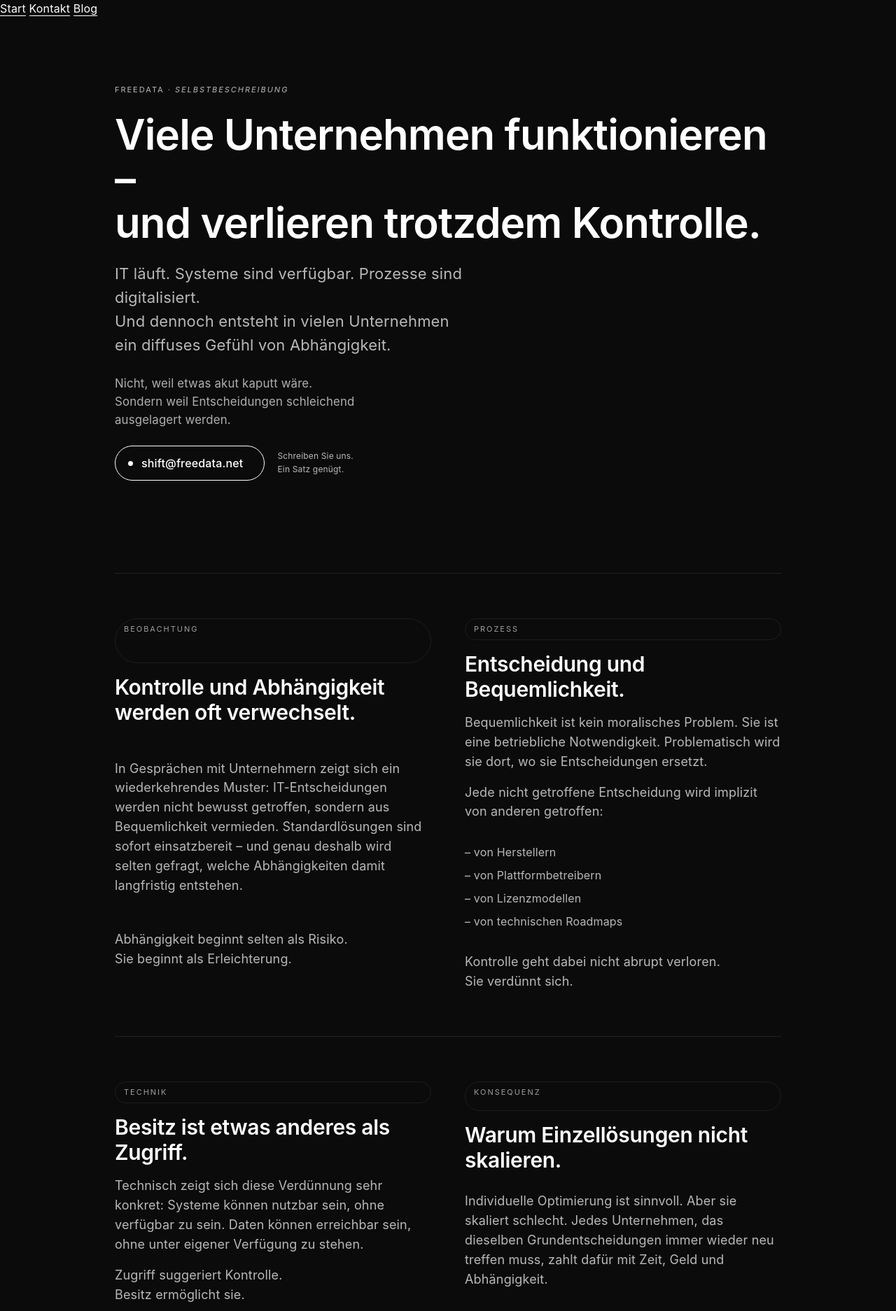
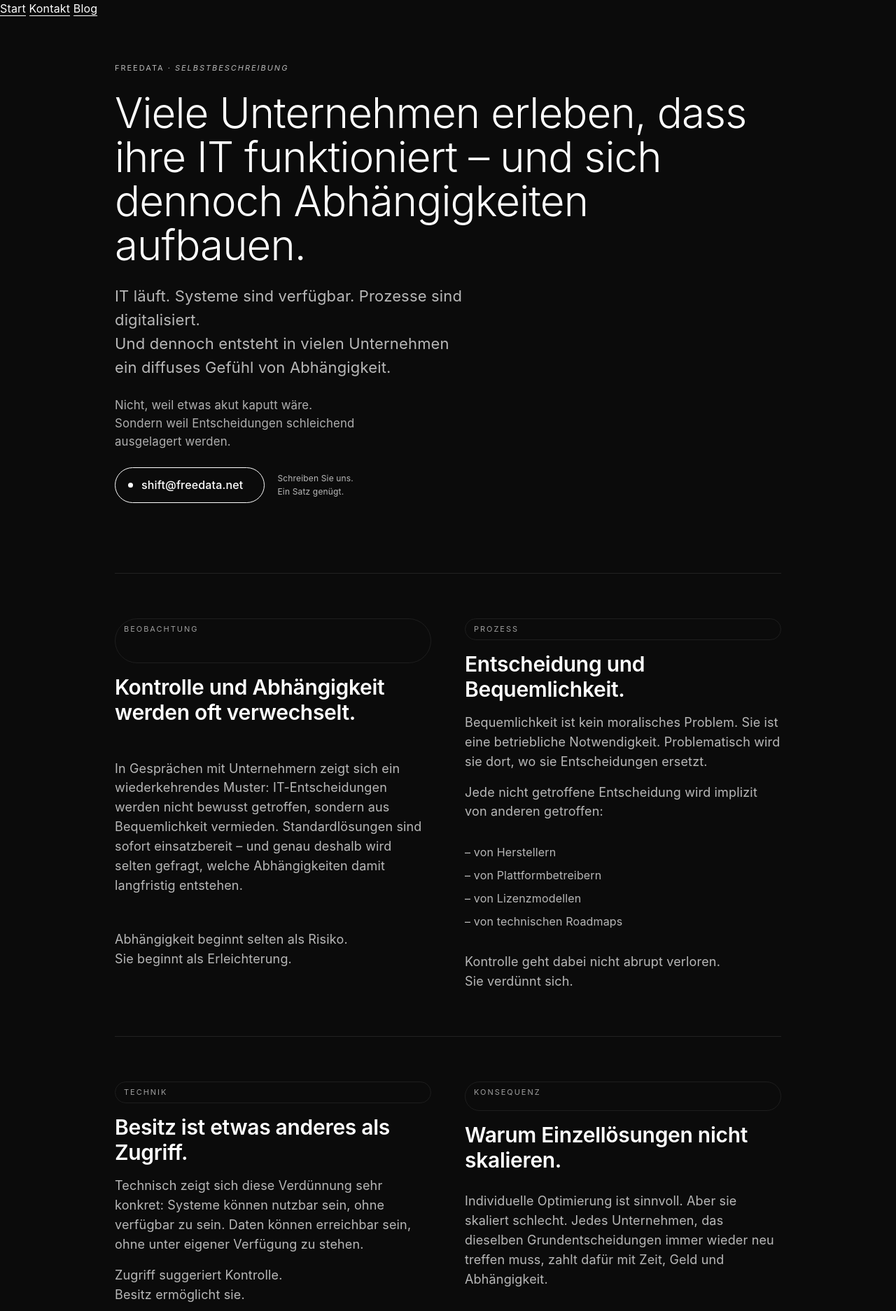
Before and after one commit to freedata-coop/freedata-coop.github.io, a Jekyll site: the page built from index.md, in a window 1280 px wide. Shown: the top 1874 px of the page at 70% size. Built offline with Jekyll 4.4.1, drawn with Linux system fonts in a browser that asks for light colours.

Commit message:
(feat): add new page + new css

```diff
--- a/assets/custom.css
+++ b/assets/custom.css
@@ -54,7 +54,7 @@ h1{
   font-size:clamp(32px,5.5vw,60px);
   line-height:1.05;
   letter-spacing:-.015em;
-  font-weight:600;
+  font-weight:350;
 }
 
 h2{
--- a/index.md
+++ b/index.md
@@ -6,7 +6,9 @@ title: FreeData – Kontrolle statt Abhängigkeit.
 <section class="hero" aria-label="Einstieg">
   <div class="kicker">FreeData · <em>Selbstbeschreibung</em></div>
 
-  <h1>Viele Unternehmen funktionieren –<br>und verlieren trotzdem Kontrolle.</h1>
+  <h1>Viele Unternehmen erleben, dass ihre IT funktioniert –
+  und sich dennoch Abhängigkeiten aufbauen.
+  </h1>
 
   <p class="lead">
     IT läuft. Systeme sind verfügbar. Prozesse sind digitalisiert.<br>
```
